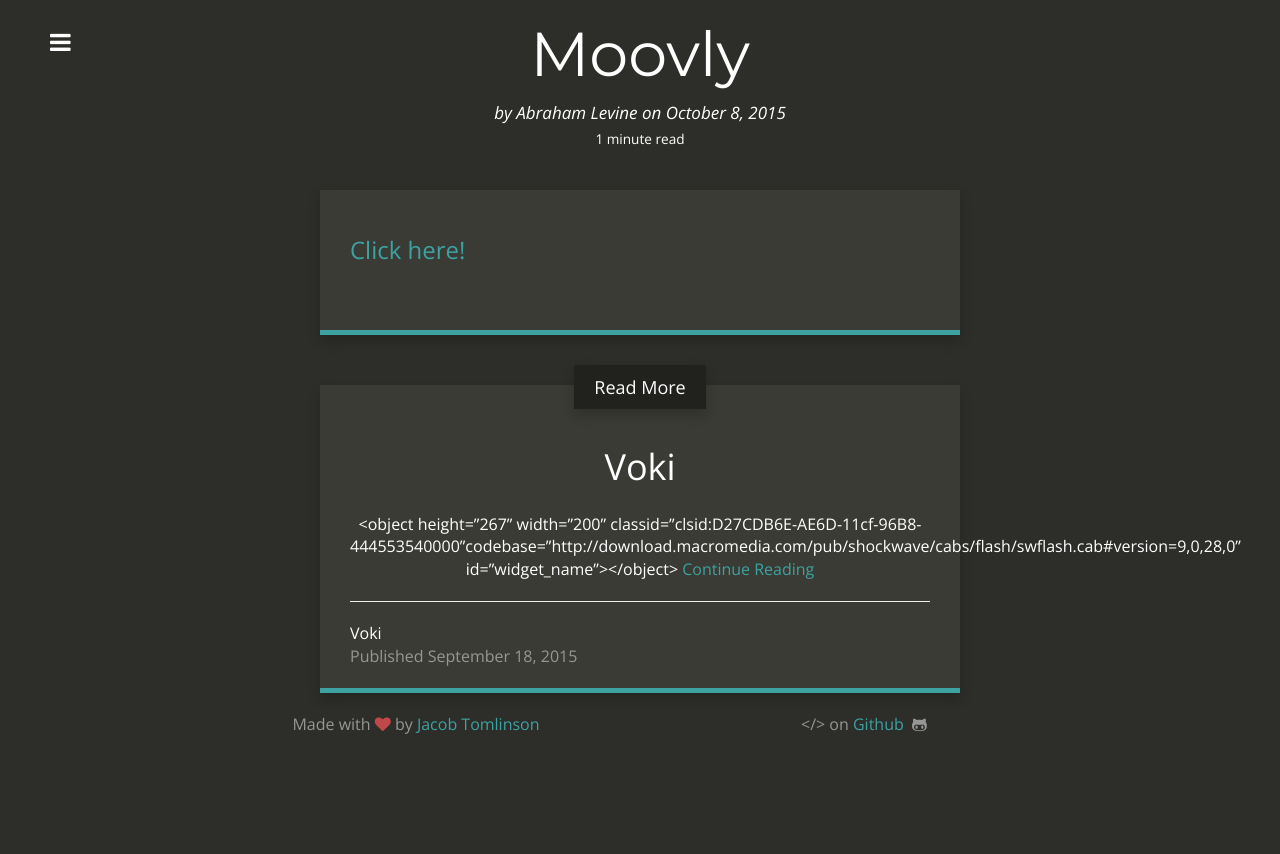
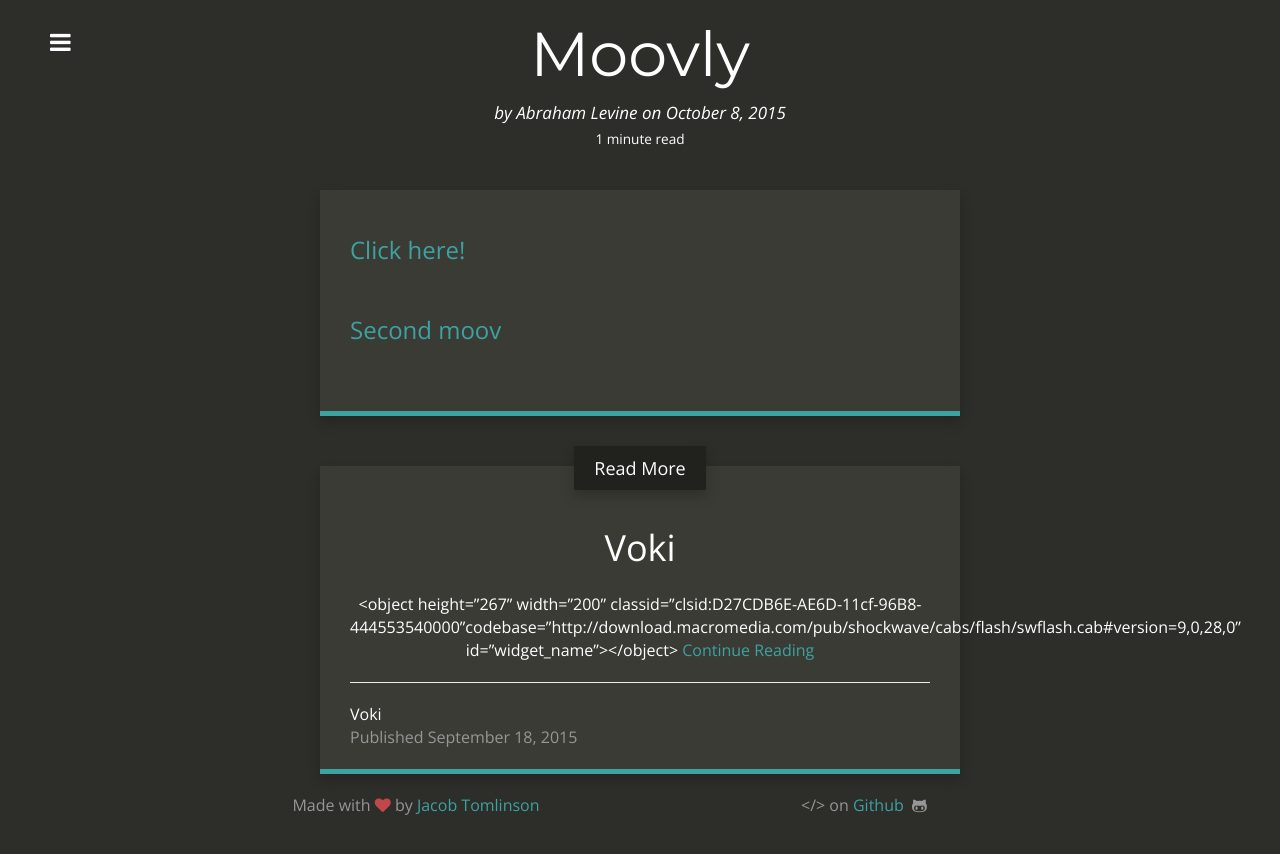
Before and after one commit to alevhhai/alevhhai.github.io, a Jekyll site: the page built from _posts/2015-10-08-Moovly.md, in a window 1280 px wide. Shown: the top 854 px of the page. Built offline with Jekyll 4.4.1, drawn with Linux system fonts in a browser that asks for light colours; nearby versions of some CDN libraries; Markdown is read by kramdown in place of the engine named in the settings.

Commit message:
FUCKER FUCK FUCKING SHIT FUCK FUCK

```diff
--- a/_posts/2015-10-08-Moovly.md
+++ b/_posts/2015-10-08-Moovly.md
@@ -5,3 +5,5 @@
 ---
 
 [Click here!](http://arcetera.github.io/moovly/start.html)
+
+[Second moov](http://arcetera.github.io/moovly/start.html)
```
